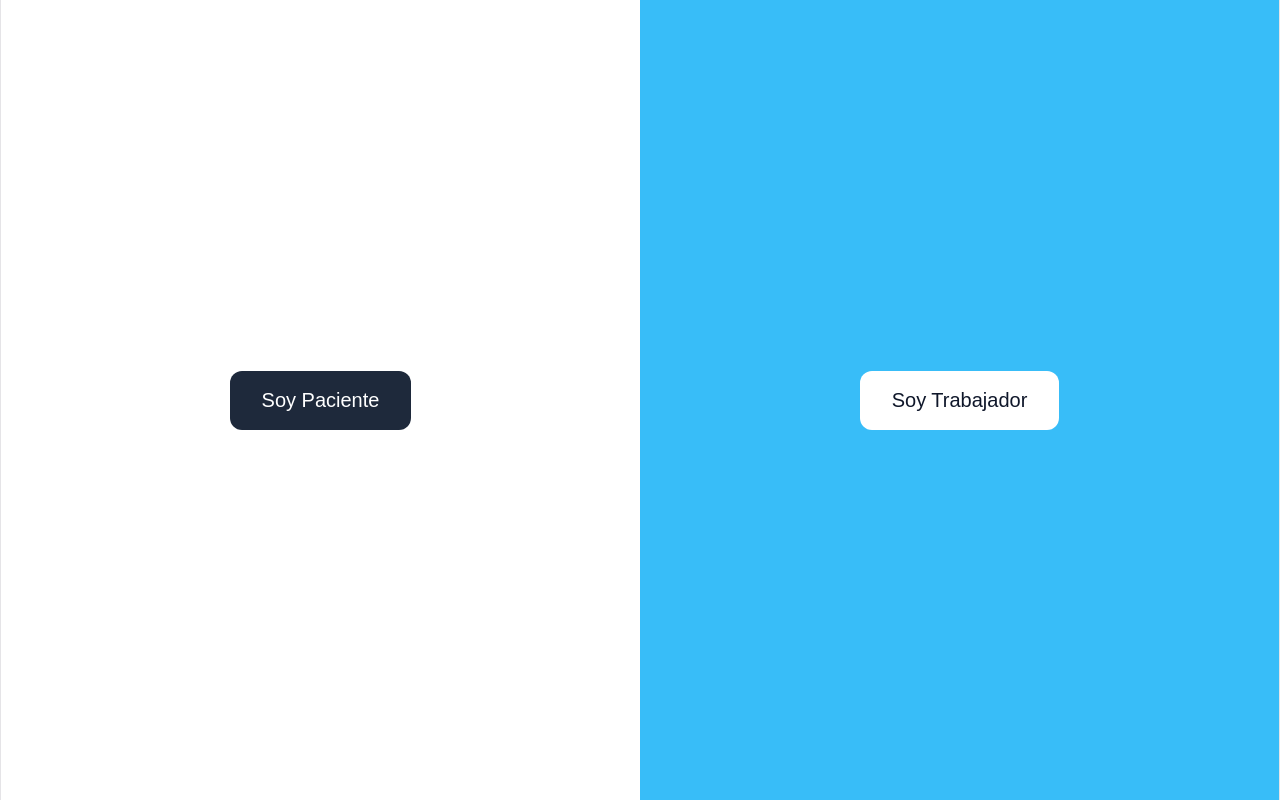
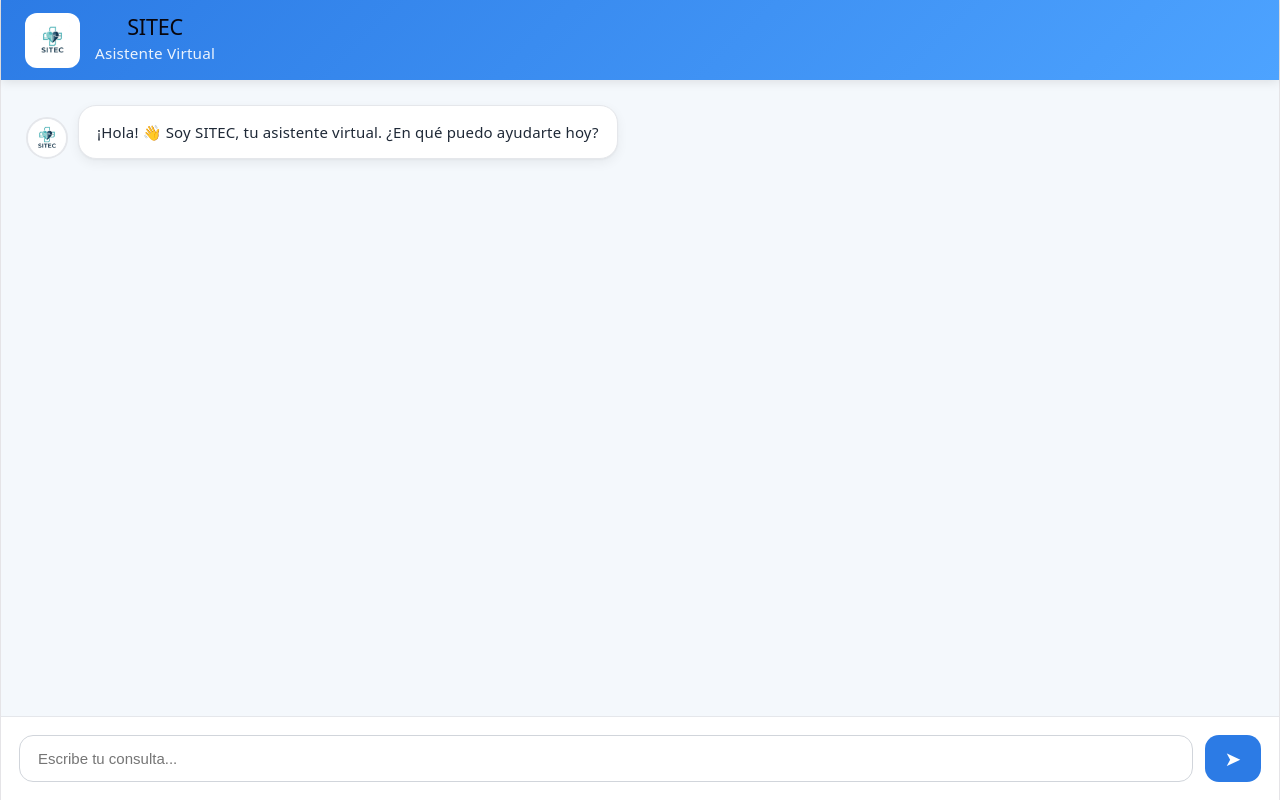
Before and after one commit to DavidGrados21/FrontADM, a React app: page / in a window 1280 px wide. Both pictures are taken after a click on the button "Soy Paciente". Built offline with nearby package versions, Linux system fonts and the light colour scheme; the HTML template or start-up script is replaced by a standard one.

Commit message:
add chatbot

```diff
--- /dev/null
+++ b/src/componentes/Paciente/ChatBot/ChatBot.css
@@ -0,0 +1,292 @@
+.chatbot {
+  height: 100vh;
+  display: flex;
+  flex-direction: column;
+  background: #f4f8fc;
+}
+
+.chatbot-header {
+  height: 80px;
+  background: linear-gradient(135deg, #2c7be5, #4da3ff);
+  color: white;
+  display: flex;
+  align-items: center;
+  gap: 15px;
+  padding: 0 24px;
+  box-shadow: 0 2px 10px rgba(0, 0, 0, 0.1);
+}
+
+.chatbot-header h2 {
+  margin: 0;
+  font-size: 1.2rem;
+}
+
+.chatbot-header span {
+  font-size: 0.85rem;
+  opacity: 0.9;
+}
+
+.chatbot-avatar {
+  width: 48px;
+  height: 48px;
+  border-radius: 50%;
+  object-fit: cover;
+  flex-shrink: 0;
+  border: 2px solid #e5e7eb;
+  box-shadow: 0 2px 8px rgba(0, 0, 0, 0.12);
+  background: rgba(255, 255, 255, 0.25);
+  display: flex;
+  justify-content: center;
+  align-items: center;
+  font-size: 22px;
+}
+
+.chatbot-body {
+  flex: 1;
+  overflow-y: auto;
+  padding: 25px;
+  display: flex;
+  flex-direction: column;
+  scroll-behavior: smooth;
+  gap: 14px;
+}
+
+.chatbot-body::-webkit-scrollbar {
+  width: 8px;
+}
+
+.chatbot-body::-webkit-scrollbar-track {
+  background: transparent;
+}
+
+.chatbot-body::-webkit-scrollbar-thumb {
+  background: #cbd5e1;
+  border-radius: 20px;
+}
+
+.chatbot-body::-webkit-scrollbar-thumb:hover {
+  background: #94a3b8;
+}
+
+.chatbot-empty {
+  margin: auto;
+  text-align: center;
+  color: #6b7280;
+}
+
+.chatbot-empty h3 {
+  margin-bottom: 10px;
+}
+
+.message-user {
+  align-self: flex-end;
+  background: #2c7be5;
+  color: white;
+  border-bottom-right-radius: 6px;
+}
+
+.message-bot {
+  align-self: flex-start;
+  background: white;
+  color: #1f2937;
+  border: 1px solid #e5e7eb;
+  border-bottom-left-radius: 6px;
+  box-shadow:
+    0 1px 2px rgba(0,0,0,.04),
+    0 4px 12px rgba(0,0,0,.06);
+}
+
+.message-bot,
+.message-user {
+  transition: transform 0.2s ease;
+}
+
+.message-bot:hover,
+.message-user:hover {
+  transform: translateY(-1px);
+}
+
+.message-error {
+  align-self: flex-start;
+  background: #fee2e2;
+  color: #b91c1c;
+  border-bottom-left-radius: 6px;
+}
+
+.chatbot-footer {
+  background: white;
+  border-top: 1px solid #e5e7eb;
+  padding: 18px;
+  display: flex;
+  gap: 12px;
+}
+
+.chatbot-input {
+  flex: 1;
+  border: 1px solid #d1d5db;
+  border-radius: 14px;
+  padding: 14px 18px;
+  font-size: 15px;
+  outline: none;
+  transition: 0.2s;
+}
+
+.chatbot-input:focus {
+  border-color: #2c7be5;
+  box-shadow: 0 0 0 3px rgba(44, 123, 229, 0.15);
+}
+
+.chatbot-button {
+  width: 56px;
+  border: none;
+  border-radius: 14px;
+  background: #2c7be5;
+  color: white;
+  font-size: 20px;
+  cursor: pointer;
+  transition: 0.2s;
+}
+
+.chatbot-button:hover {
+  background: #1f6fd4;
+}
+
+.chatbot-button:disabled {
+  background: #9ca3af;
+  cursor: not-allowed;
+}
+
+/* Typing */
+
+.typing-container {
+  display: flex;
+  align-items: center;
+  gap: 10px;
+}
+
+.typing-text {
+  color: #6b7280;
+  font-size: 14px;
+}
+
+.typing-indicator {
+  display: flex;
+  gap: 4px;
+}
+
+.typing-indicator span {
+  width: 8px;
+  height: 8px;
+  border-radius: 50%;
+  background: #2c7be5;
+  animation: bounce 1.4s infinite ease-in-out;
+}
+
+.typing-indicator span:nth-child(2) {
+  animation-delay: 0.15s;
+}
+
+.typing-indicator span:nth-child(3) {
+  animation-delay: 0.3s;
+}
+
+.chatbot-avatar {
+  width: 52px;
+  height: 52px;
+  border-radius: 50%;
+  background: white;
+  display: flex;
+  justify-content: center;
+  align-items: center;
+  overflow: hidden;
+  box-shadow: 0 2px 8px rgba(0, 0, 0, 0.15);
+}
+
+.chatbot-header-logo {
+  width: 55px;
+  height: 55px;
+  border-radius: 12px;
+  object-fit: cover;
+  background: white;
+  padding: 4px;
+}
+
+.message-row {
+  display: flex;
+  align-items: flex-end;
+  gap: 10px;
+  width: 100%;
+}
+
+.message-row-user {
+  justify-content: flex-end;
+}
+
+.message-row-bot {
+  justify-content: flex-start;
+}
+
+.message-avatar {
+  width: 42px;
+  height: 42px;
+  border-radius: 50%;
+  object-fit: cover;
+  flex-shrink: 0;
+  border: 2px solid #e5e7eb;
+  background: white;
+}
+
+.message {
+  max-width: 70%;
+  padding: 14px 18px;
+  border-radius: 18px;
+  font-size: 15px;
+  line-height: 1.6;
+  word-break: break-word;
+  animation: fadeIn 0.25s ease;
+}
+
+@keyframes bounce {
+  0%,
+  80%,
+  100% {
+    transform: scale(0.7);
+    opacity: 0.4;
+  }
+
+  40% {
+    transform: scale(1);
+    opacity: 1;
+  }
+}
+
+@keyframes fadeIn {
+  from {
+    opacity: 0;
+    transform: translateY(6px);
+  }
+
+  to {
+    opacity: 1;
+    transform: translateY(0);
+  }
+}
+
+@media (max-width: 768px) {
+  .message {
+    max-width: 85%;
+  }
+
+  .chatbot-header {
+    padding: 0 15px;
+  }
+
+  .chatbot-footer {
+    padding: 12px;
+  }
+
+  .message-avatar {
+    width: 36px;
+    height: 36px;
+  }
+}
--- /dev/null
+++ b/src/componentes/Paciente/ChatBot/ChatBot.jsx
@@ -0,0 +1,157 @@
+import React, { useState } from "react";
+import { api } from "../../../api/api";
+import "./ChatBot.css";
+
+const ChatBot = () => {
+  const [message, setMessage] = useState("");
+  const [loading, setLoading] = useState(false);
+
+  const [messages, setMessages] = useState([
+  {
+    type: "bot",
+    text: "¡Hola! 👋 Soy SITEC, tu asistente virtual. ¿En qué puedo ayudarte hoy?",
+  },]);
+
+  const handleSend = async () => {
+    if (!message.trim() || loading) return;
+
+    const userMessage = message;
+
+    setMessages((prev) => [
+      ...prev,
+      {
+        type: "user",
+        text: userMessage,
+      },
+    ]);
+
+    setMessage("");
+    setLoading(true);
+
+    try {
+      const { data } = await api.post("/chatbot/", {
+        message: userMessage,
+      });
+
+      setMessages((prev) => [
+        ...prev,
+        {
+          type: "bot",
+          text: data.response,
+        },
+      ]);
+    } catch (error) {
+      console.error(error);
+
+      setMessages((prev) => [
+        ...prev,
+        {
+          type: "error",
+          text: "Ocurrió un error al obtener la respuesta.",
+        },
+      ]);
+    } finally {
+      setLoading(false);
+    }
+  };
+
+  return (
+    <div className="chatbot">
+      <header className="chatbot-header">
+        <img
+            src="/Logo.jpeg"
+            alt="SITEC"
+            className="chatbot-header-logo" />
+
+        <div>
+          <h2>SITEC</h2>
+          <span>Asistente Virtual</span>
+        </div>
+      </header>
+
+      <div className="chatbot-body">
+        {messages.map((msg, index) => (
+          <div
+            key={index}
+            className={`message-row ${
+              msg.type === "user"
+                ? "message-row-user"
+                : "message-row-bot"
+            }`}
+          >
+            {msg.type !== "user" && (
+              <img
+                src="/Logo.jpeg"
+                alt="SITEC"
+                className="message-avatar"
+              />
+            )}
+
+            <div
+              className={`message ${
+                 msg.type === "user"
+                   ? "message-user"
+                   : msg.type === "error"
+                   ? "message-error"
+                   : "message-bot"
+                }`}
+            >
+                {msg.text}
+            </div>
+
+            {msg.type === "user" && (
+                <img
+                    src="/user.png"
+                    alt="Usuario"
+                    className="message-avatar"
+                />
+            )}
+          </div>
+        ))}
+
+        {loading && (
+          <div className="message-row message-row-bot">
+            <img
+              src="/Logo.jpeg"
+              alt="SITEC"
+              className="message-avatar"
+            />
+
+            <div className="message message-bot typing-container">
+             <span className="typing-text">
+              SITEC está escribiendo
+             </span>
+
+            <div className="typing-indicator">
+              <span></span>
+              <span></span>
+              <span></span>
+            </div>
+          </div>
+        </div>
+       )}
+      </div>
+
+      <div className="chatbot-footer">
+        <input
+          type="text"
+          className="chatbot-input"
+          value={message}
+          placeholder="Escribe tu consulta..."
+          onChange={(e) => setMessage(e.target.value)}
+          onKeyDown={(e) => e.key === "Enter" && handleSend()}
+        />
+
+        <button
+          className="chatbot-button"
+          onClick={handleSend}
+          disabled={loading}
+        >
+          ➤
+        </button>
+      </div>
+    </div>
+  );
+};
+
+export default ChatBot;
--- a/src/componentes/principal/principal.jsx
+++ b/src/componentes/principal/principal.jsx
@@ -1,21 +1,29 @@
 import { useState } from "react"
 import VistaPersonal from "../Personal/VistaPersonal/VistaPersonal"
+import ChatBot from "../Paciente/ChatBot/ChatBot"
 import Login from "../Personal/Login/Login"
 import "./principal.css"
 
 export default function Principal() {
 
-  const [enter, setEnter] = useState(false)
+  const [vista, setVista] = useState(false)
 
-  if (enter) {
-    return <Login />
+  if (vista === "trabajador") {
+    return <VistaPersonal />;
+  }
+
+  if (vista === "paciente") {
+    return <ChatBot />;
   }
 
   return (
     <div className="principal-container">
 
       <div className="principal-lado principal-blanco">
-        <button className="principal-btn principal-paciente">
+        <button
+          className="principal-btn principal-paciente"
+          onClick={() => setVista("paciente")}>
+
           Soy Paciente
         </button>
       </div>
@@ -23,7 +31,7 @@ export default function Principal() {
       <div className="principal-lado principal-celeste">
         <button
           className="principal-btn principal-trabajador"
-          onClick={() => setEnter(true)}
+          onClick={() => setVista("trabajador")}
         >
           Soy Trabajador
         </button>
```
